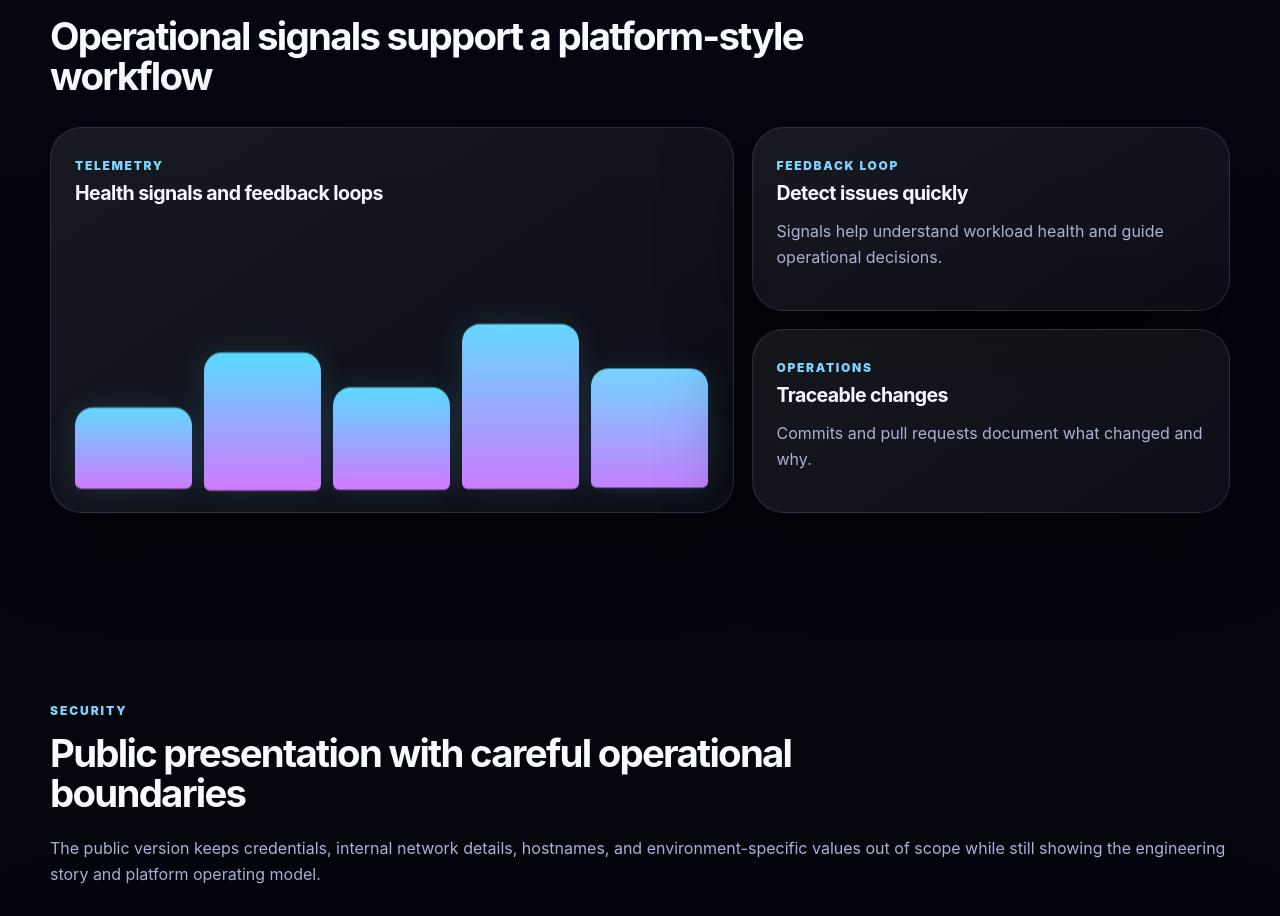
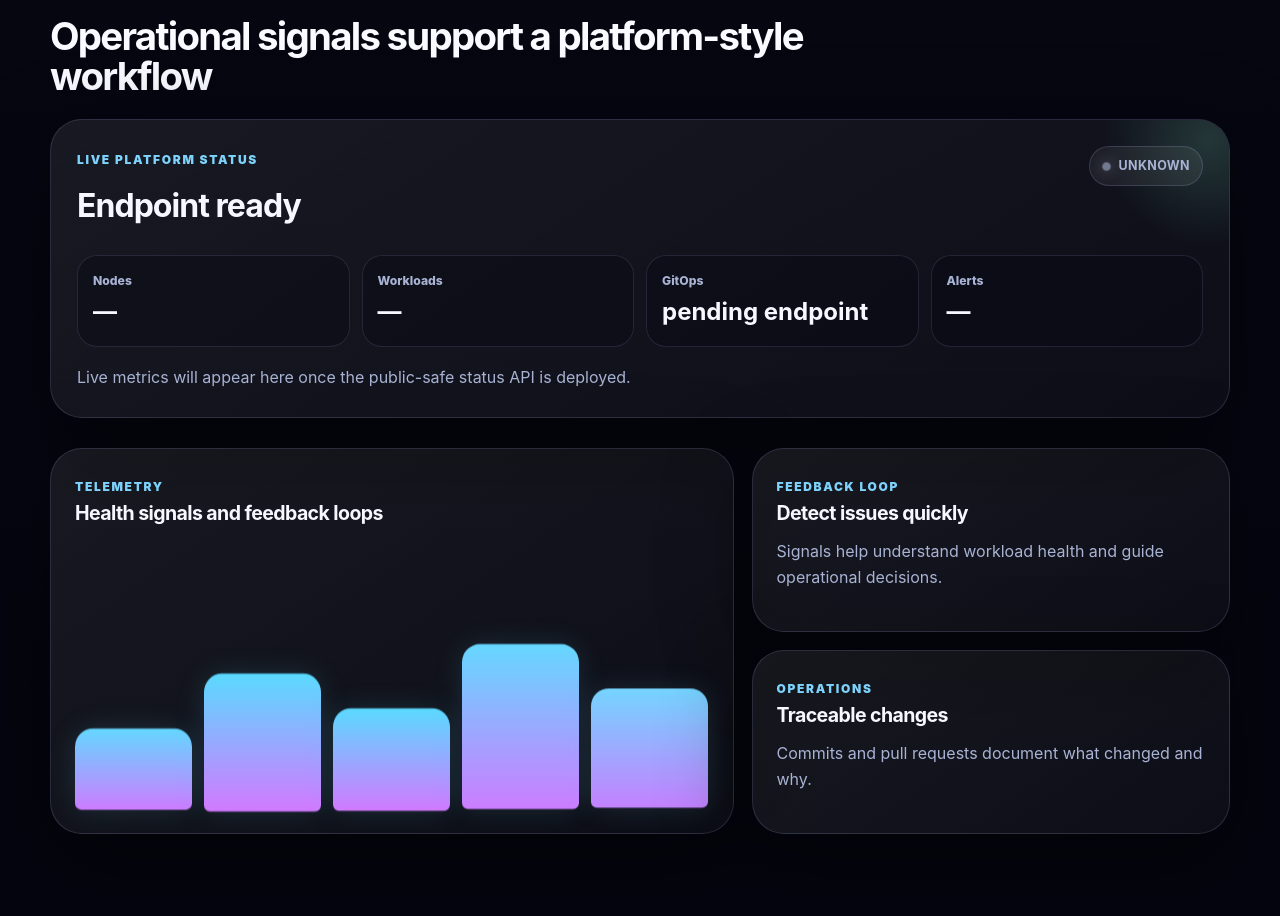
Before and after one commit to yesid-lopez/homepage-landing, a Next.js app: page / in a window 1280 px wide. Shown: the part 6265-7181 px from the top of the page. Built offline with nearby package versions, Linux system fonts and the light colour scheme; no server answers.

Commit message:
feat: add live platform status card

```diff
--- a/app/globals.css
+++ b/app/globals.css
@@ -285,6 +285,7 @@ h3 {
 .note,
 .introBand article,
 .signalPanel,
+.platformStatusCard,
 .securityCard,
 .layeredMap,
 .neuralVisual {
@@ -356,7 +357,8 @@ footer p {
 .card::before,
 .appCard::before,
 .securityCard::before,
-.signalPanel::before {
+.signalPanel::before,
+.platformStatusCard::before {
   content: "";
   position: absolute;
   inset: 0;
@@ -369,7 +371,8 @@ footer p {
 .card:hover,
 .appCard:hover,
 .securityCard:hover,
-.signalPanel:hover {
+.signalPanel:hover,
+.platformStatusCard:hover {
   border-color: rgba(125, 211, 252, 0.34);
   transform: translateY(-4px);
 }
@@ -377,7 +380,8 @@ footer p {
 .card:hover::before,
 .appCard:hover::before,
 .securityCard:hover::before,
-.signalPanel:hover::before {
+.signalPanel:hover::before,
+.platformStatusCard:hover::before {
   opacity: 1;
 }
 
@@ -596,6 +600,124 @@ footer p {
   line-height: 1;
 }
 
+.platformStatusCard {
+  position: relative;
+  overflow: hidden;
+  padding: 26px;
+  border-radius: var(--radius-lg);
+  transition: transform 180ms ease, border-color 180ms ease;
+}
+
+.platformStatusCard::after {
+  content: "";
+  position: absolute;
+  right: -90px;
+  top: -90px;
+  width: 220px;
+  height: 220px;
+  border-radius: 50%;
+  background: radial-gradient(circle, rgba(139, 255, 207, 0.16), transparent 68%);
+  pointer-events: none;
+}
+
+.platformStatusHeader {
+  position: relative;
+  z-index: 1;
+  display: flex;
+  align-items: start;
+  justify-content: space-between;
+  gap: 18px;
+}
+
+.platformStatusHeader span {
+  color: var(--accent);
+  font-size: 0.75rem;
+  font-weight: 950;
+  letter-spacing: 0.14em;
+  text-transform: uppercase;
+}
+
+.platformStatusHeader h3 {
+  margin: 8px 0 0;
+  font-size: clamp(1.45rem, 3vw, 2rem);
+}
+
+.statusBadge {
+  display: inline-flex;
+  align-items: center;
+  gap: 8px;
+  flex: 0 0 auto;
+  padding: 9px 12px;
+  border: 1px solid rgba(180, 190, 255, 0.18);
+  border-radius: 999px;
+  background: rgba(255, 255, 255, 0.06);
+  color: var(--muted);
+  font-size: 0.78rem;
+  letter-spacing: 0.03em;
+  text-transform: uppercase;
+}
+
+.statusBadge i {
+  width: 9px;
+  height: 9px;
+  border-radius: 50%;
+  background: currentColor;
+  box-shadow: 0 0 16px currentColor;
+  animation: statusBlink 2.2s ease-in-out infinite;
+}
+
+.statusBadge.isOperational {
+  color: var(--success);
+}
+
+.statusBadge.isDegraded {
+  color: var(--warning);
+}
+
+.statusBadge.isUnknown {
+  color: var(--muted);
+}
+
+.statusMetricGrid {
+  position: relative;
+  z-index: 1;
+  display: grid;
+  grid-template-columns: repeat(4, minmax(0, 1fr));
+  gap: 12px;
+  margin-top: 24px;
+}
+
+.statusMetric {
+  min-height: 92px;
+  padding: 15px;
+  border: 1px solid rgba(180, 190, 255, 0.13);
+  border-radius: 20px;
+  background: rgba(4, 6, 18, 0.34);
+}
+
+.statusMetric span {
+  display: block;
+  color: var(--muted);
+  font-size: 0.76rem;
+  font-weight: 850;
+}
+
+.statusMetric strong {
+  display: block;
+  margin-top: 8px;
+  color: var(--text);
+  font-size: clamp(1.05rem, 2vw, 1.5rem);
+  line-height: 1.15;
+  overflow-wrap: anywhere;
+}
+
+.statusFootnote {
+  position: relative;
+  z-index: 1;
+  margin: 18px 0 0;
+  color: var(--muted);
+}
+
 .dashboardGrid {
   display: grid;
   grid-template-columns: 1.25fr 0.875fr;
@@ -1004,6 +1126,10 @@ footer a {
     grid-template-columns: 1fr;
   }
 
+  .statusMetricGrid {
+    grid-template-columns: repeat(2, minmax(0, 1fr));
+  }
+
   .hero {
     min-height: auto;
     place-items: start;
@@ -1106,6 +1232,7 @@ footer a {
   .note,
   .introBand article,
   .signalPanel,
+  .platformStatusCard,
   .securityCard,
   .layeredMap {
     border-radius: 24px;
@@ -1116,9 +1243,23 @@ footer a {
   .appCard,
   .introBand article,
   .signalPanel,
+  .platformStatusCard,
   .securityCard,
   .layeredMap {
     padding: 18px;
+  }
+
+  .platformStatusHeader,
+  .statusMetricGrid {
+    grid-template-columns: 1fr;
+  }
+
+  .platformStatusHeader {
+    display: grid;
+  }
+
+  .statusBadge {
+    width: fit-content;
   }
 
   .neuralVisual {
--- a/app/page.tsx
+++ b/app/page.tsx
@@ -1,3 +1,4 @@
+import { PlatformStatusCard } from "./platform-status";
 import { UmamiSectionTracker } from "./umami-section-tracker";
 
 const highlights = [
@@ -465,6 +466,7 @@ export default function Home() {
       </Section>
 
       <Section id="observability" eyebrow="Observability" title="Operational signals support a platform-style workflow">
+        <PlatformStatusCard />
         <div className="dashboardGrid">
           <article
             className="signalPanel large"
--- /dev/null
+++ b/app/platform-status.tsx
@@ -0,0 +1,130 @@
+"use client";
+
+import { useEffect, useMemo, useState } from "react";
+
+type PlatformStatus = {
+  status?: "operational" | "degraded" | "unknown" | string;
+  nodes?: number;
+  workloads?: number;
+  gitops?: string;
+  alerts?: number;
+  updatedAt?: string;
+};
+
+const fallbackStatus: Required<PlatformStatus> = {
+  status: "unknown",
+  nodes: 0,
+  workloads: 0,
+  gitops: "pending endpoint",
+  alerts: 0,
+  updatedAt: "",
+};
+
+function formatStatusLabel(status: string) {
+  return status
+    .split(/[-_\s]+/)
+    .filter(Boolean)
+    .map((part) => part.charAt(0).toUpperCase() + part.slice(1))
+    .join(" ");
+}
+
+function formatUpdatedAt(value?: string) {
+  if (!value) return "Awaiting live endpoint";
+
+  const date = new Date(value);
+  if (Number.isNaN(date.getTime())) return "Awaiting live endpoint";
+
+  return new Intl.DateTimeFormat(undefined, {
+    hour: "2-digit",
+    minute: "2-digit",
+    day: "2-digit",
+    month: "short",
+  }).format(date);
+}
+
+export function PlatformStatusCard() {
+  const [status, setStatus] = useState<Required<PlatformStatus>>(fallbackStatus);
+  const [isLive, setIsLive] = useState(false);
+
+  useEffect(() => {
+    const endpoint = process.env.NEXT_PUBLIC_STATUS_API_URL;
+    if (!endpoint) return;
+
+    const statusEndpoint = endpoint;
+    const controller = new AbortController();
+
+    async function loadStatus() {
+      try {
+        const response = await fetch(statusEndpoint, {
+          cache: "no-store",
+          signal: controller.signal,
+        });
+
+        if (!response.ok) throw new Error(`Status API returned ${response.status}`);
+
+        const data = (await response.json()) as PlatformStatus;
+        setStatus({
+          status: data.status || fallbackStatus.status,
+          nodes: typeof data.nodes === "number" ? data.nodes : fallbackStatus.nodes,
+          workloads: typeof data.workloads === "number" ? data.workloads : fallbackStatus.workloads,
+          gitops: data.gitops || fallbackStatus.gitops,
+          alerts: typeof data.alerts === "number" ? data.alerts : fallbackStatus.alerts,
+          updatedAt: data.updatedAt || fallbackStatus.updatedAt,
+        });
+        setIsLive(true);
+      } catch (error) {
+        if (!controller.signal.aborted) {
+          setStatus(fallbackStatus);
+          setIsLive(false);
+        }
+      }
+    }
+
+    loadStatus();
+
+    return () => controller.abort();
+  }, []);
+
+  const statusClass = useMemo(() => {
+    const normalized = status.status.toLowerCase();
+    if (normalized === "operational") return "isOperational";
+    if (normalized === "degraded") return "isDegraded";
+    return "isUnknown";
+  }, [status.status]);
+
+  const metrics = [
+    ["Nodes", isLive ? String(status.nodes) : "—"],
+    ["Workloads", isLive ? String(status.workloads) : "—"],
+    ["GitOps", status.gitops],
+    ["Alerts", isLive ? String(status.alerts) : "—"],
+  ];
+
+  return (
+    <article className="platformStatusCard" aria-label="Live platform status summary">
+      <div className="platformStatusHeader">
+        <div>
+          <span>Live platform status</span>
+          <h3>{isLive ? "Cluster summary" : "Endpoint ready"}</h3>
+        </div>
+        <strong className={`statusBadge ${statusClass}`}>
+          <i /> {formatStatusLabel(status.status)}
+        </strong>
+      </div>
+
+      <div className="statusMetricGrid">
+        {metrics.map(([label, value]) => (
+          <div className="statusMetric" key={label}>
+            <span>{label}</span>
+            <strong>{value}</strong>
+          </div>
+        ))}
+      </div>
+
+      <p className="statusFootnote">
+        {isLive
+          ? `Last updated ${formatUpdatedAt(status.updatedAt)}. Only high-level, public-safe signals are shown.`
+          : "Live metrics will appear here once the public-safe status API is deployed."}
+      </p>
+    </article>
+  );
+}
```
